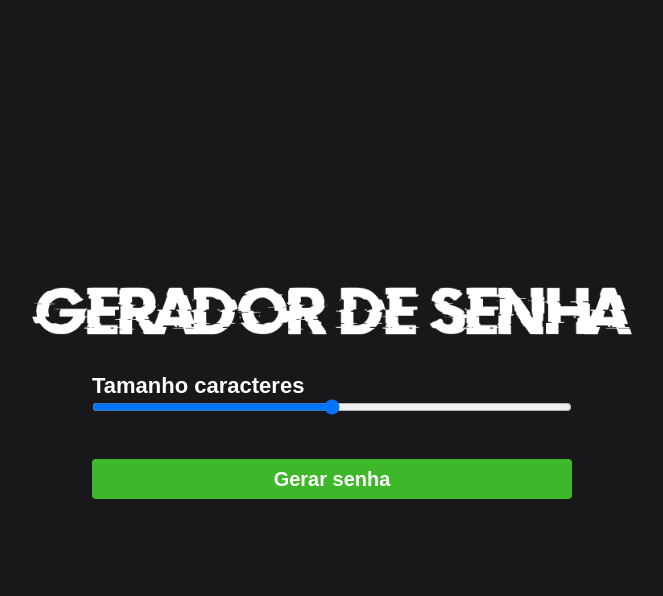
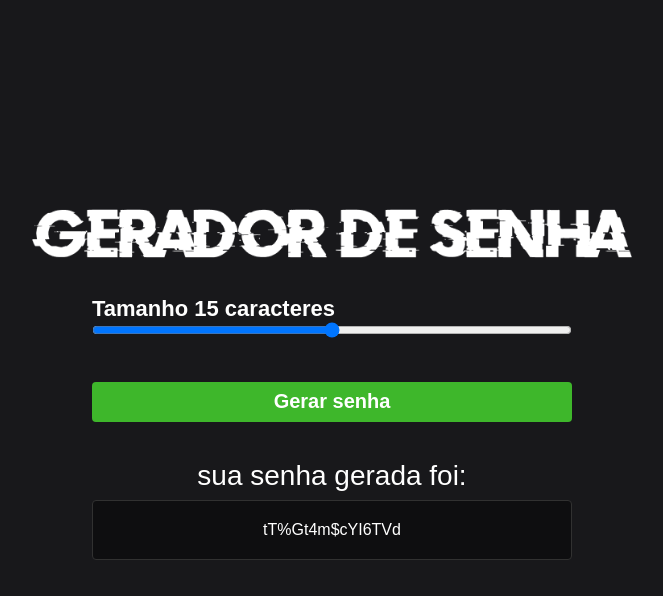
Before and after one commit to Dyego27/Generate-Password, a plain HTML site: page index.html in a window 1280 px wide. Both pictures are taken after a click on the button "Gerar senha". Shown: the whole page, without its empty margins (308-971 px from the left). Drawn offline with Linux system fonts and the light colour scheme.

Commit message:
Fim do projeto

```diff
--- a/index.html
+++ b/index.html
@@ -12,11 +12,11 @@
     <main class="container">
         <span>Tamanho <span id="valor"></span> caracteres</span>
         <input type="range" id="slider" min="5" max="25" value="15">
-        <button class="btt" id="btt">Gerar senha</button>
+        <button class="btt" id="btt" onclick="generatepassword()">Gerar senha</button>
     </main>
-    <div id="container-password" class="container-password-hide hide">
+    <div id="container-password" class="container-password-hide hide" onclick="copypassword()">
         <span class="title">sua senha gerada foi:</span>
-        <span id="password" class="password">834382472398472398</span>
+        <span id="password" class="password"></span>
         <span class="tooltip">Clique na senha para copiar. 👆</span>
     </div>
 <script src="script.js"></script>
--- a/script.js
+++ b/script.js
@@ -0,0 +1,25 @@
+let sliderElement = document.querySelector("#slider");
+let buttonElement = document.querySelector("#btt");
+let sizepassword = document.querySelector("#valor");
+let password = document.querySelector("#password");
+let containerpassword = document.querySelector("#container-password");
+let charset = "abcdefghijklmnopqrstuvwxyzABCDEFGHIJKLMNOPQRSTUVWXYZ1234567890#$%&@!"
+let novasenha = "";
+sizepassword.innerHTML = sliderElement.value;
+sliderElement.oninput = function(){
+    sizepassword.innerHTML = this.value
+}
+function generatepassword(){
+    let pass = "";
+
+    for(let i=0,n = charset.length; i < sliderElement.value; ++i){
+        pass += charset.charAt(Math.floor(Math.random() * n))
+    }
+    containerpassword.classList.remove("hide");
+    password.innerHTML = pass;
+    novasenha = pass;
+}
+function copypassword(){
+    alert("Senha copiada com suceso!")
+    navigator.clipboard.writeText(novasenha)
+}
```
